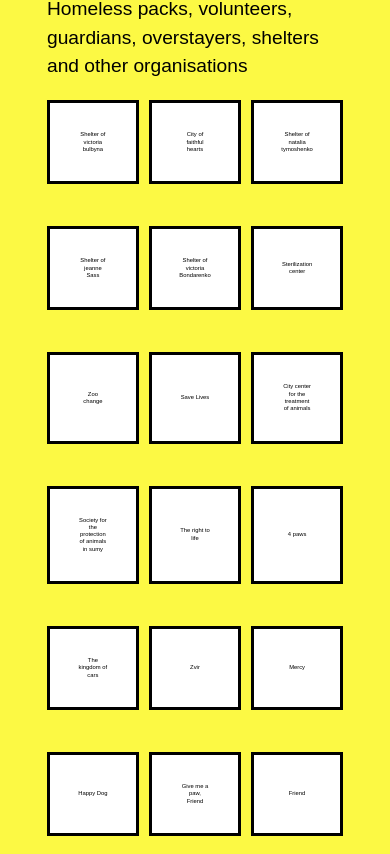
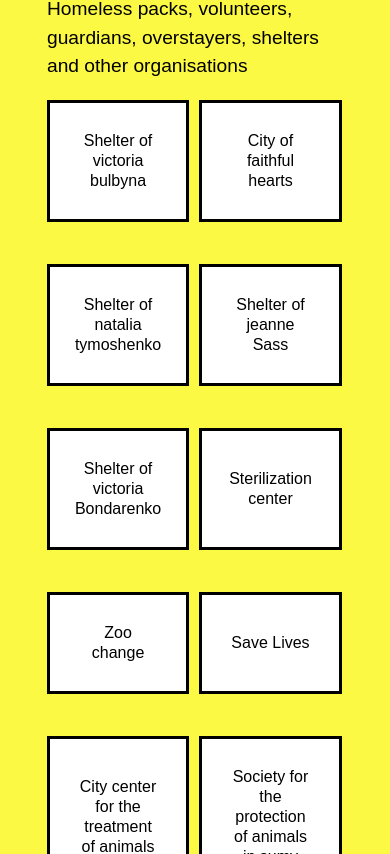
Before and after one commit to MuammarRizal/SGT-Coding-Test, a Vue app: page / in a window 390 px wide. Shown: the part 3910-4764 px from the top of the page. Built offline with nearby package versions, Linux system fonts and the light colour scheme.

Commit message:
fix : responsive section-2

```diff
--- a/src/components/main/CollectionListItem.vue
+++ b/src/components/main/CollectionListItem.vue
@@ -59,4 +59,16 @@ export default {
     }
   }
 }
+@media screen and (max-width: 480px) {
+  .collection-item__ward {
+    width: 48%;
+    .project-link-wrap {
+      .wards-wrap {
+        .ward-name {
+          font-size: 1rem;
+        }
+      }
+    }
+  }
+}
 </style>
```
